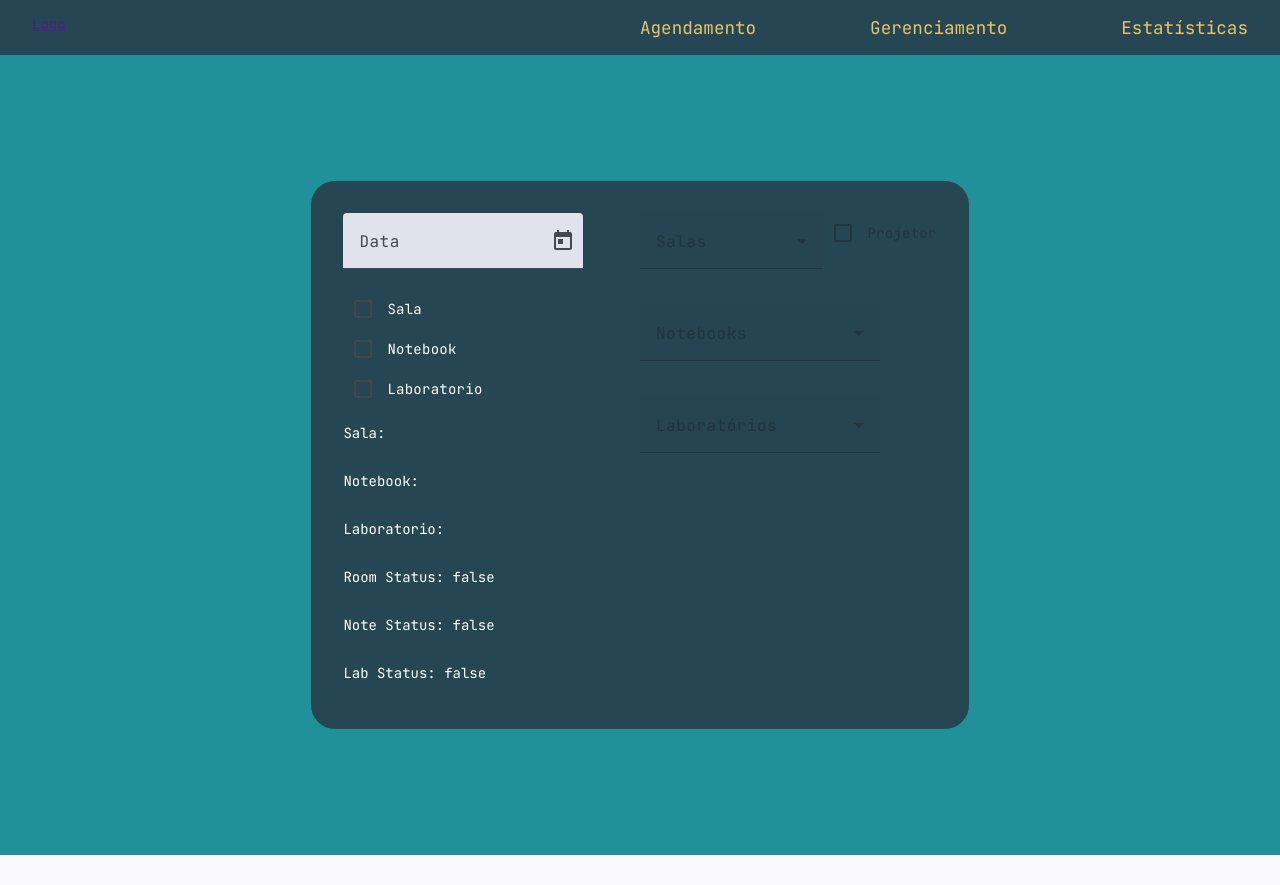
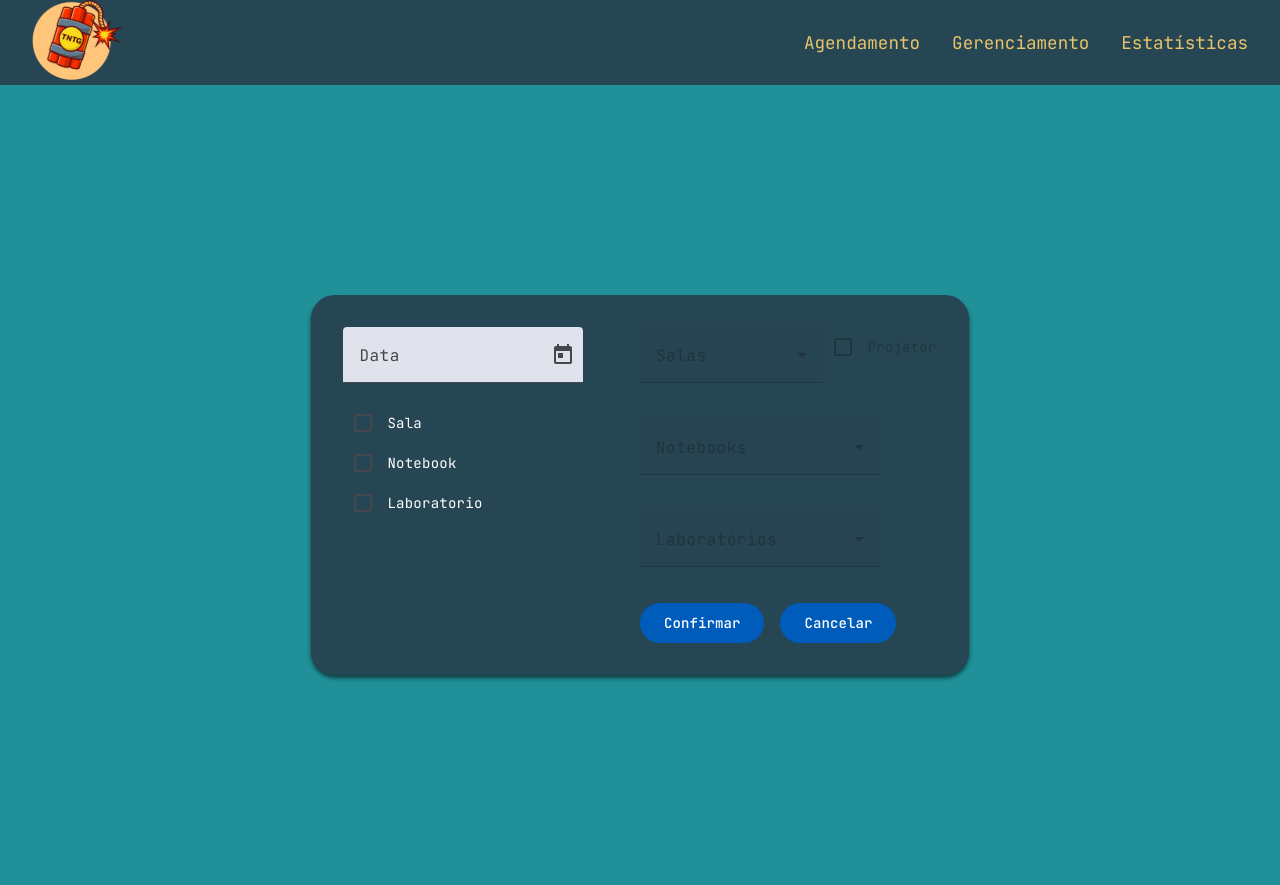
Before and after one commit to exercicio-integrador-FGJL-2/EI-2-Frontend, an Angular app: page / in a window 1280 px wide. Before the commit the page ends 855 px from the top, so only its background shows below. Built offline with nearby package versions, Linux system fonts and the light colour scheme.

Commit message:
Componente inicial

```diff
--- a/src/app/components/agendamento/agendamento.css
+++ b/src/app/components/agendamento/agendamento.css
@@ -8,14 +8,15 @@ body {
     height: fit-content;
     background-color: #264653;
     color: white;
+    box-shadow: 0 3px 4px rgb(0, 0, 0, 0.6);
 }
 
 mat-form-field {
     width: 15rem;
 }
 
-::ng-deep .mdc-label{
-    color:white;
+::ng-deep .mdc-label {
+    color: white;
 }
 
 ::ng-deep .mdc-checkbox {
@@ -49,3 +50,9 @@ input {
 .mat-calendar-body-selected {
     background-color: #DD6041;
 }
+
+.button-section {
+    display: flex;
+    flex-direction: row;
+    gap: 1rem;
+}
--- a/src/app/components/agendamento/agendamento.html
+++ b/src/app/components/agendamento/agendamento.html
@@ -17,14 +17,9 @@
         </mat-form-field>
         <mat-checkbox (change)="roomSelection()" class="checkbox">Sala</mat-checkbox>
         <mat-checkbox (change)="notebookSelection()" class="checkbox">Notebook</mat-checkbox>
-        <mat-checkbox [disabled]="" (change)="labSelection()" class="checkbox">Laboratorio</mat-checkbox>
+        <mat-checkbox [disabled]="labCheckbox()" (change)="labSelection()" class="checkbox">Laboratorio</mat-checkbox>
 
-        <p>Sala: {{ selectedRoom() }}</p>
-        <p>Notebook: {{ selectedNotebook() }}</p>
-        <p>Laboratorio: {{ selectedLab() }}</p>
-        <p>Room Status: {{ roomStatus() }}</p>
-        <p>Note Status: {{ notebookStatus() }}</p>
-        <p>Lab Status: {{ labStatus() }}</p>
+
     </div>
     <div class="right-column">
         <div class="room-selection">
@@ -54,5 +49,10 @@
                 <mat-option value="Laboratório 3">Laboratório 3</mat-option>
             </mat-select>
         </mat-form-field>
+
+        <div class="button-section">
+            <button matButton="filled">Confirmar</button>
+            <button matButton="filled">Cancelar</button>
+        </div>
     </div>
 </body>
--- a/src/app/components/agendamento/agendamento.ts
+++ b/src/app/components/agendamento/agendamento.ts
@@ -6,6 +6,7 @@ import { MatFormFieldModule } from '@angular/material/form-field';
 import { MatInputModule } from '@angular/material/input';
 import { MatSelectModule } from '@angular/material/select';
 import { MatCheckboxModule } from '@angular/material/checkbox';
+import { MatButtonModule } from '@angular/material/button'
 
 @Component({
   selector: 'app-agendamento',
@@ -18,18 +19,25 @@ import { MatCheckboxModule } from '@angular/material/checkbox';
     FormsModule,
     ReactiveFormsModule,
     MatCheckboxModule,
+    MatButtonModule
   ],
   templateUrl: './agendamento.html',
   styleUrl: './agendamento.css',
   changeDetection: ChangeDetectionStrategy.OnPush,
 })
 export class Agendamento {
+  //
   notebookStatus = signal(false);
   labStatus = signal(false);
   roomStatus = signal(false);
+
   selectedNotebook = signal('');
   selectedLab = signal('');
   selectedRoom = signal('');
+
+  notebookCheckbox = signal(false);
+  labCheckbox = signal(false);
+  roomCheckbox = signal(false);
 
   readonly range = new FormGroup({
     start: new FormControl<Date | null>(null),
@@ -41,12 +49,11 @@ export class Agendamento {
 
     if (this.labStatus() == false) {
       this.selectedLab.set('');
-    }
-  }
-
-  clearLabValue() {
-    if (!this.labStatus()) {
-      this.selectedLab.set('');
+    } else {
+      this.notebookStatus.set(false);
+      this.roomStatus.set(false);
+      this.selectedNotebook.set('');
+      this.selectedRoom.set('');
     }
   }
 
@@ -55,6 +62,12 @@ export class Agendamento {
 
     if (this.notebookStatus() == false) {
       this.selectedNotebook.set('');
+      this.labCheckbox.set(false);
+
+    } else {
+      this.labStatus.set(false);
+      this.selectedLab.set('');
+      this.labCheckbox.set(true);
     }
   }
 
@@ -63,15 +76,12 @@ export class Agendamento {
 
     if (this.roomStatus() == false) {
       this.selectedRoom.set('');
+      this.labCheckbox.set(false);
+    } else {
+      this.labStatus.set(false);
+      this.selectedLab.set('');
+      this.labCheckbox.set(true);
     }
-
   }
 
-  verifyLabStatus(){
-    if (this.roomStatus() == false && this.roomStatus() == false){
-        this.labStatus.set(true);
-    } else {
-        this.labStatus.set(false);
-    }
-  }
 }
--- a/src/app/pages/home/home.css
+++ b/src/app/pages/home/home.css
@@ -7,16 +7,16 @@ body {
 header {
     display: flex;
     flex-direction: row;
+    align-items: center;
     justify-content: space-between;
     padding: 0 2rem;
     background-color: #264653;
 }
 
 .nav-buttons {
-    width: 50%;
     display: flex;
     flex-direction: row;
-    justify-content: space-between;
+    gap: 2rem;
 }
 
 .nav-buttons a {
@@ -24,3 +24,7 @@ header {
     color: #E9C46A;
     font-size: 1.1rem;
 }
+
+.logo {
+    height: 5rem;
+}
--- a/src/app/pages/home/home.html
+++ b/src/app/pages/home/home.html
@@ -1,6 +1,6 @@
 <header>
     <a href="">
-        <p>Logo</p>
+        <img class="logo" src="res/logoTNTG.svg"/>
     </a>
     <div class="nav-buttons">
         <a href="">
```
Also changed, not shown: public/res/logoTNTG.svg (added).
